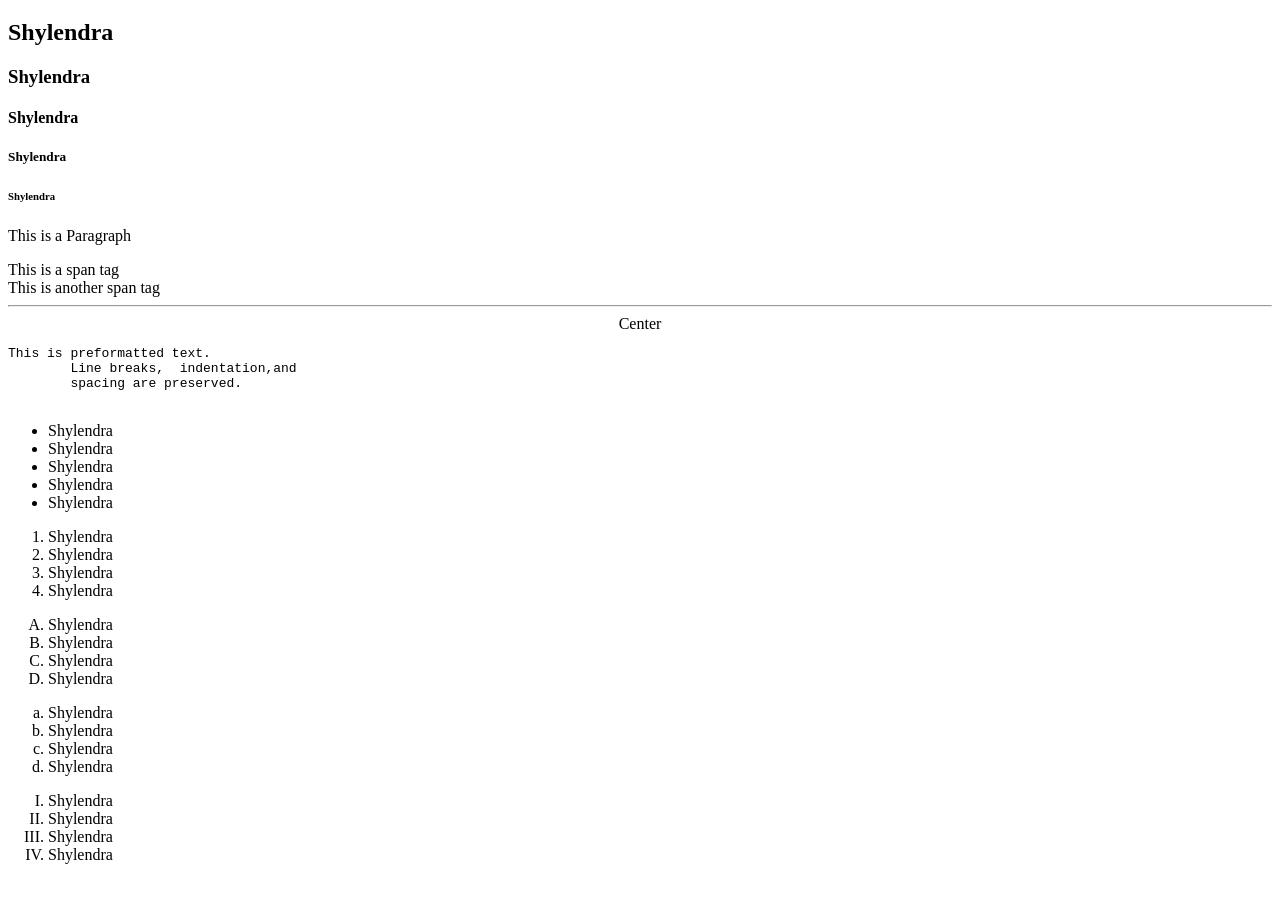
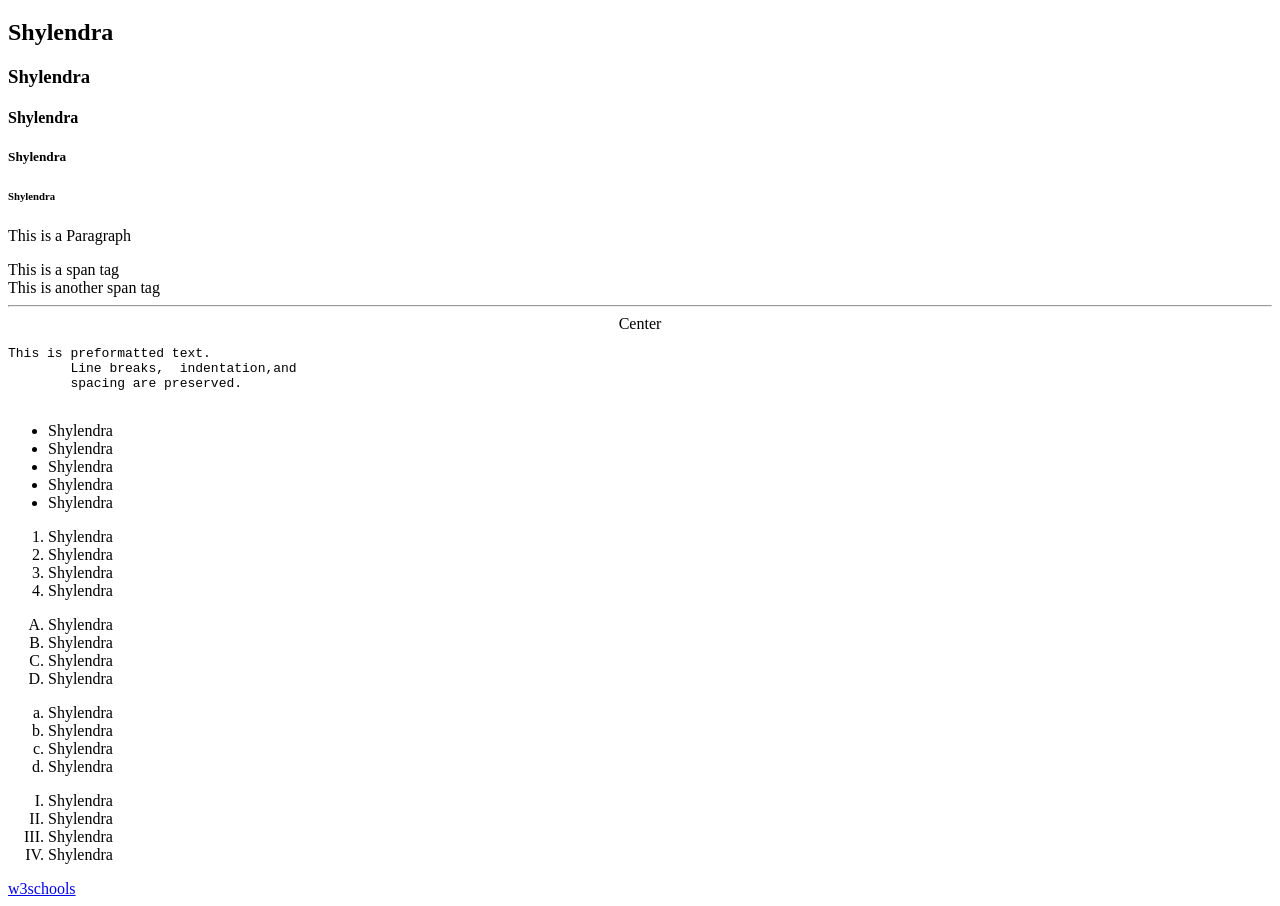
Before and after one commit to Shylendra910/frontend, a plain HTML site: page blockAndInline.html in a window 1280 px wide. Shown: the part 123-1029 px from the top of the page. Before the commit the page ends 1003 px from the top, so only its background shows below. Drawn offline with Linux system fonts and the light colour scheme.

Commit message:
blockAndInline

```diff
--- a/blockAndInline.html
+++ b/blockAndInline.html
@@ -77,5 +77,7 @@
         <li>Shylendra</li>
         <li>Shylendra</li>
      </ol>
+     <a href="https://www.w3schools.com/python/">w3schools</a>
+
 </body>
 </html>
```
